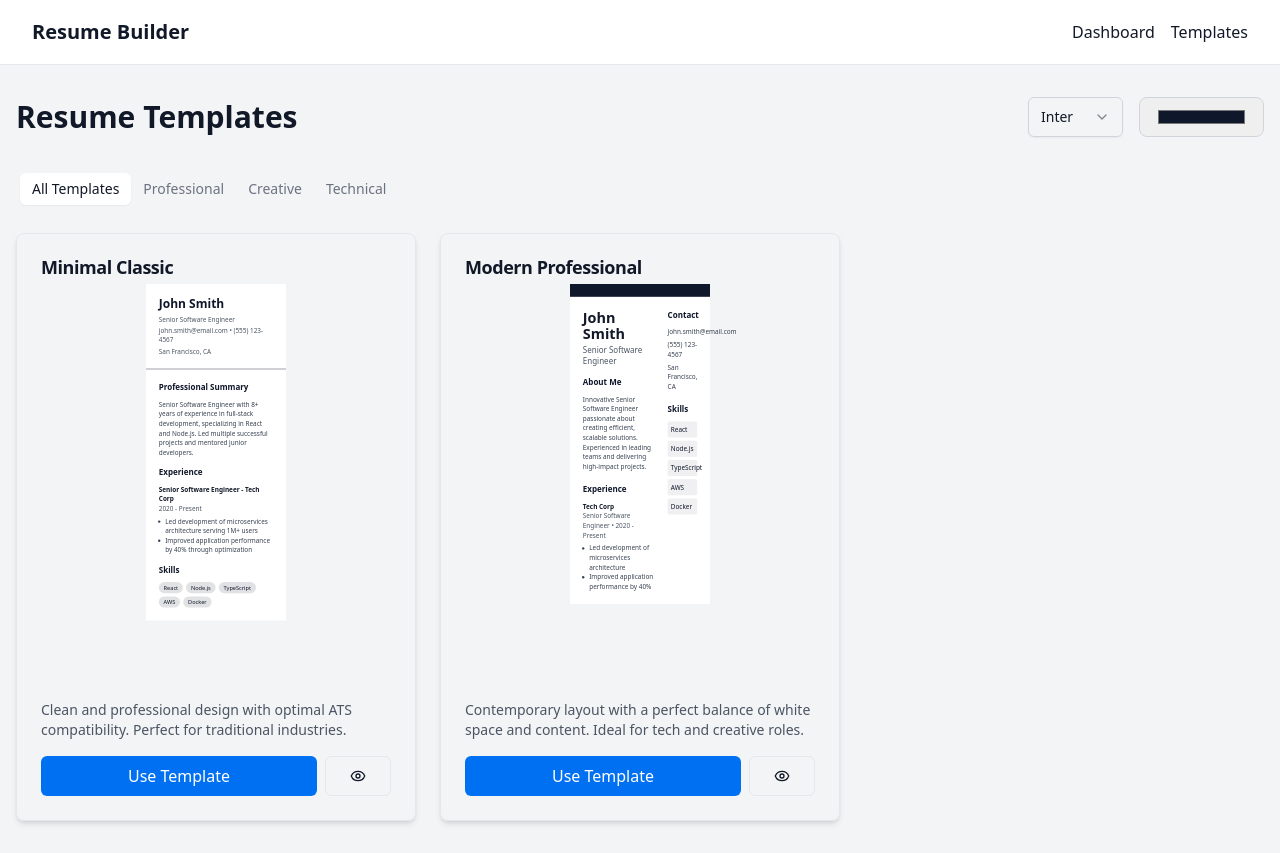
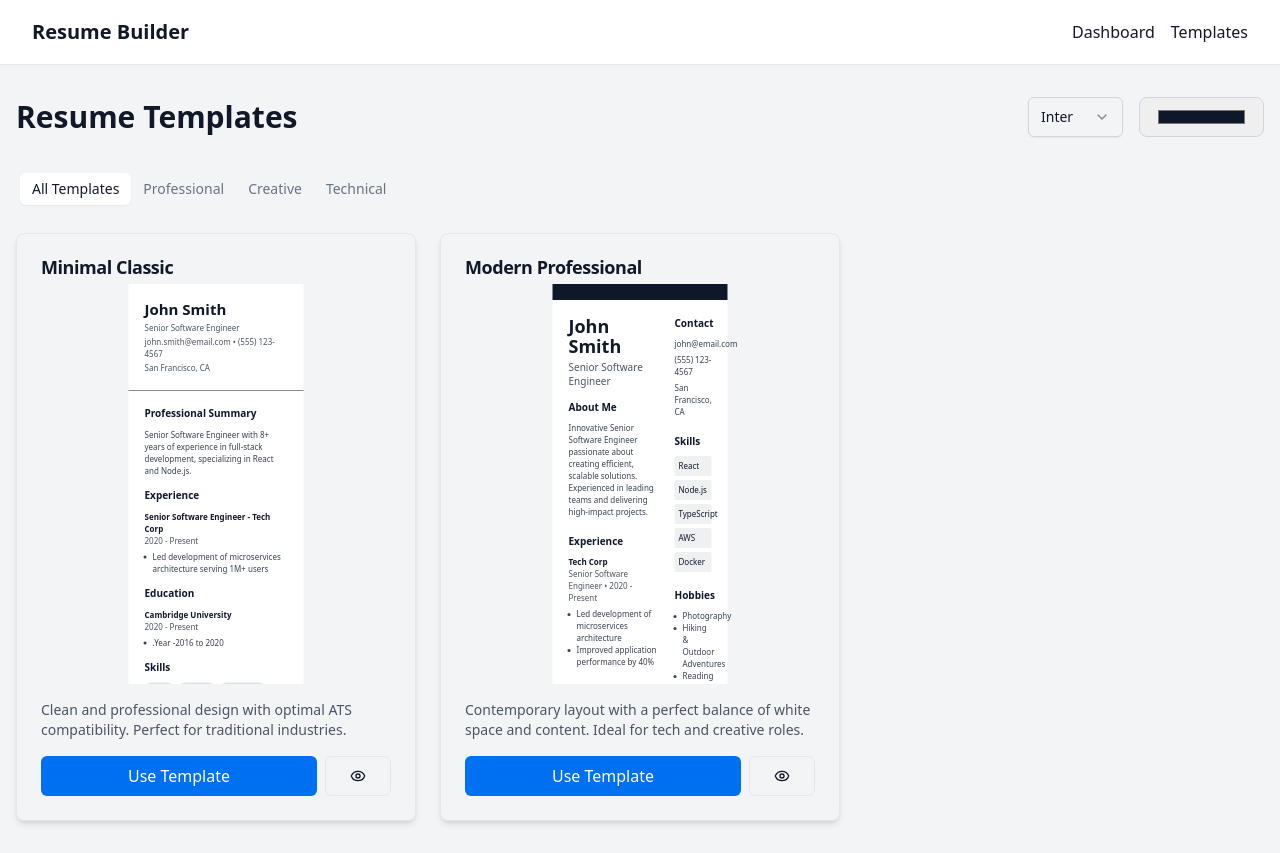
Before and after one commit to Neerajgowda2611/resume-builder, a Next.js app: page /dashboard/template in a window 1280 px wide. Built offline with nearby package versions, Linux system fonts and the light colour scheme.

Commit message:
refining

```diff
--- a/src/app/dashboard/template/page.tsx
+++ b/src/app/dashboard/template/page.tsx
@@ -31,7 +31,7 @@ const MinimalClassic: React.FC<MinimalClassicProps> = ({
   const containerClass = cn(
     "bg-white w-full",
     preview
-      ? "scale-[0.4] origin-top"
+      ? "scale-[0.5] origin-top"
       : "min-h-[297mm] w-[210mm] mx-auto shadow-lg",
     font === "inter" && "font-inter",
     font === "roboto" && "font-roboto",
@@ -62,8 +62,7 @@ const MinimalClassic: React.FC<MinimalClassicProps> = ({
           </h2>
           <p className="text-gray-700">
             Senior Software Engineer with 8+ years of experience in full-stack
-            development, specializing in React and Node.js. Led multiple
-            successful projects and mentored junior developers.
+            development, specializing in React and Node.js.
           </p>
         </section>
 
@@ -85,8 +84,29 @@ const MinimalClassic: React.FC<MinimalClassicProps> = ({
                   Led development of microservices architecture serving 1M+
                   users
                 </li>
+              </ul>
+            </div>
+          </div>
+        </section>
+
+        {/* education */}
+
+        <section>
+          <h2
+            className="text-xl font-semibold mb-4"
+            style={{ color: primaryColor }}
+          >
+            Education
+          </h2>
+          <div className="space-y-4">
+            <div>
+              <h3 className="font-semibold">
+                Cambridge University
+              </h3>
+              <p className="text-gray-600">2020 - Present</p>
+              <ul className="list-disc ml-4 mt-2 text-gray-700">
                 <li>
-                  Improved application performance by 40% through optimization
+                  .Year -2016 to 2020
                 </li>
               </ul>
             </div>
@@ -101,7 +121,7 @@ const MinimalClassic: React.FC<MinimalClassicProps> = ({
             Skills
           </h2>
           <div className="flex flex-wrap gap-2">
-            {["React", "Node.js", "TypeScript", "AWS", "Docker"].map(
+            {["React", "Node.js", "TypeScript", "AWS"].map(
               (skill) => (
                 <span
                   key={skill}
@@ -117,6 +137,32 @@ const MinimalClassic: React.FC<MinimalClassicProps> = ({
             )}
           </div>
         </section>
+{/* hobby section */}
+        <section>
+          <h2
+            className="text-xl font-semibold mb-4"
+            style={{ color: primaryColor }}
+          >
+            Hobbies
+          </h2>
+          <div className="flex flex-wrap gap-2">
+            {["Singing", "Dancing", "Travelling", "Hiking"].map(
+              (skill) => (
+                <span
+                  key={skill}
+                  className="px-3 py-1 rounded-full text-sm"
+                  style={{
+                    backgroundColor: `${primaryColor}20`,
+                    color: primaryColor,
+                  }}
+                >
+                  {skill}
+                </span>
+              )
+            )}
+          </div>
+        </section>
+
       </main>
     </div>
   );
@@ -136,8 +182,8 @@ const ModernProfessional: React.FC<ModernProfessionalProps> = ({
   const containerClass = cn(
     "bg-white",
     preview
-      ? "scale-[0.4] origin-top"
-      : "min-h-[297mm] w-[210mm] mx-auto shadow-lg",
+      ? "scale-[0.5] origin-top"
+      : "min-h-[297mm] w-full max-w-[1280px] mx-auto shadow-lg",
     font === "inter" && "font-inter",
     font === "roboto" && "font-roboto",
     font === "opensans" && "font-opensans",
@@ -146,12 +192,15 @@ const ModernProfessional: React.FC<ModernProfessionalProps> = ({
 
   return (
     <div className={containerClass}>
+      {/* Header with primary color */}
       <div className="h-8" style={{ backgroundColor: primaryColor }}></div>
       <div className="grid grid-cols-3 gap-8 p-8">
+        {/* Left Section (Main Content) */}
         <div className="col-span-2">
           <h1 className="text-4xl font-bold mb-2">John Smith</h1>
           <p className="text-xl text-gray-600 mb-6">Senior Software Engineer</p>
 
+          {/* About Me */}
           <section className="mb-8">
             <h2
               className="text-xl font-semibold mb-4"
@@ -166,7 +215,8 @@ const ModernProfessional: React.FC<ModernProfessionalProps> = ({
             </p>
           </section>
 
-          <section>
+          {/* Experience */}
+          <section className="mb-8">
             <h2
               className="text-xl font-semibold mb-4"
               style={{ color: primaryColor }}
@@ -186,9 +236,29 @@ const ModernProfessional: React.FC<ModernProfessionalProps> = ({
               </div>
             </div>
           </section>
+
+          {/* Education */}
+          <section className="mb-8">
+            <h2
+              className="text-xl font-semibold mb-4"
+              style={{ color: primaryColor }}
+            >
+              Education
+            </h2>
+            <div>
+              <h3 className="font-semibold">
+                University of California, Berkeley
+              </h3>
+              <p className="text-gray-600 mb-2">
+                B.S. in Computer Science <br />• 2016 - 2020
+              </p>
+            </div>
+          </section>
         </div>
 
-        <div className="space-y-8">
+        {/* Right Sidebar */}
+        <div className="max-w-60 space-y-8">
+          {/* Contact Information */}
           <section>
             <h2
               className="text-xl font-semibold mb-4"
@@ -197,12 +267,12 @@ const ModernProfessional: React.FC<ModernProfessionalProps> = ({
               Contact
             </h2>
             <div className="space-y-2 text-gray-700">
-              <p>john.smith@email.com</p>
+              <p>john@email.com</p>
               <p>(555) 123-4567</p>
               <p>San Francisco, CA</p>
             </div>
           </section>
-
+          {/* Skills */}
           <section>
             <h2
               className="text-xl font-semibold mb-4"
@@ -226,6 +296,21 @@ const ModernProfessional: React.FC<ModernProfessionalProps> = ({
                 )
               )}
             </div>
+          </section>
+          {/* Hobbies */}
+          <section>
+            <h2
+              className="text-xl font-semibold mb-4"
+              style={{ color: primaryColor }}
+            >
+              Hobbies
+            </h2>
+            <ul className="list-disc ml-4 text-gray-700">
+              <li>Photography</li>
+              <li>Hiking & Outdoor Adventures</li>
+              <li>Reading Tech Blogs</li>
+              <li>Playing Guitar</li>
+            </ul>
           </section>
         </div>
       </div>
@@ -263,46 +348,16 @@ const TemplateCard: React.FC<TemplateCardProps> = ({
 }) => {
   const Template = TEMPLATES[id];
 
-  //   return (
-  //     <Card className="w-full">
-  //       <CardHeader>
-  //         <CardTitle className="text-lg">{title}</CardTitle>
-  //       </CardHeader>
-  //       <CardContent>
-  //         <div className="aspect-[8.5/11] w-full bg-gray-100 mb-4 overflow-hidden relative">
-  //           <div className="absolute top-0 left-0 w-full">
-  //             <div className="transform scale-[0.35] origin-top">
-  //               <Template
-  //                 font={font}
-  //                 primaryColor={primaryColor}
-  //                 preview={true}
-  //               />
-  //             </div>
-  //           </div>
-  //         </div>
-  //         <p className="text-sm text-gray-600 mb-4">{description}</p>
-  //         <div className="flex space-x-2">
-  //           <Button onClick={onSelect} className="w-full">
-  //             Use Template
-  //           </Button>
-  //           <Button variant="outline">
-  //             <Eye className="h-4 w-4" />
-  //           </Button>
-  //         </div>
-  //       </CardContent>
-  //     </Card>
-  //   );
-  // };
-
   return (
-    <Card className="w-full">
+    <Card className="w-full max-w-[900px] mx-auto">
       <CardHeader>
         <CardTitle className="text-lg">{title}</CardTitle>
       </CardHeader>
       <CardContent>
-    {/* Ensuring it takes full space and fits perfectly */}
+        {/* Ensuring Template fits perfectly inside */}
         <div className="w-full h-[400px] bg-gray-100 mb-4 flex items-center justify-center overflow-hidden">
-      <div className="w-full h-full">
+          {/* This wrapper ensures Template scales properly */}
+          <div className="relative w-full h-full">
             <Template font={font} primaryColor={primaryColor} preview={true} />
           </div>
         </div>
@@ -319,7 +374,6 @@ const TemplateCard: React.FC<TemplateCardProps> = ({
         </div>
       </CardContent>
     </Card>
-
   );
 };
 
```
Lines whose indentation alone changed are shown as unchanged.
